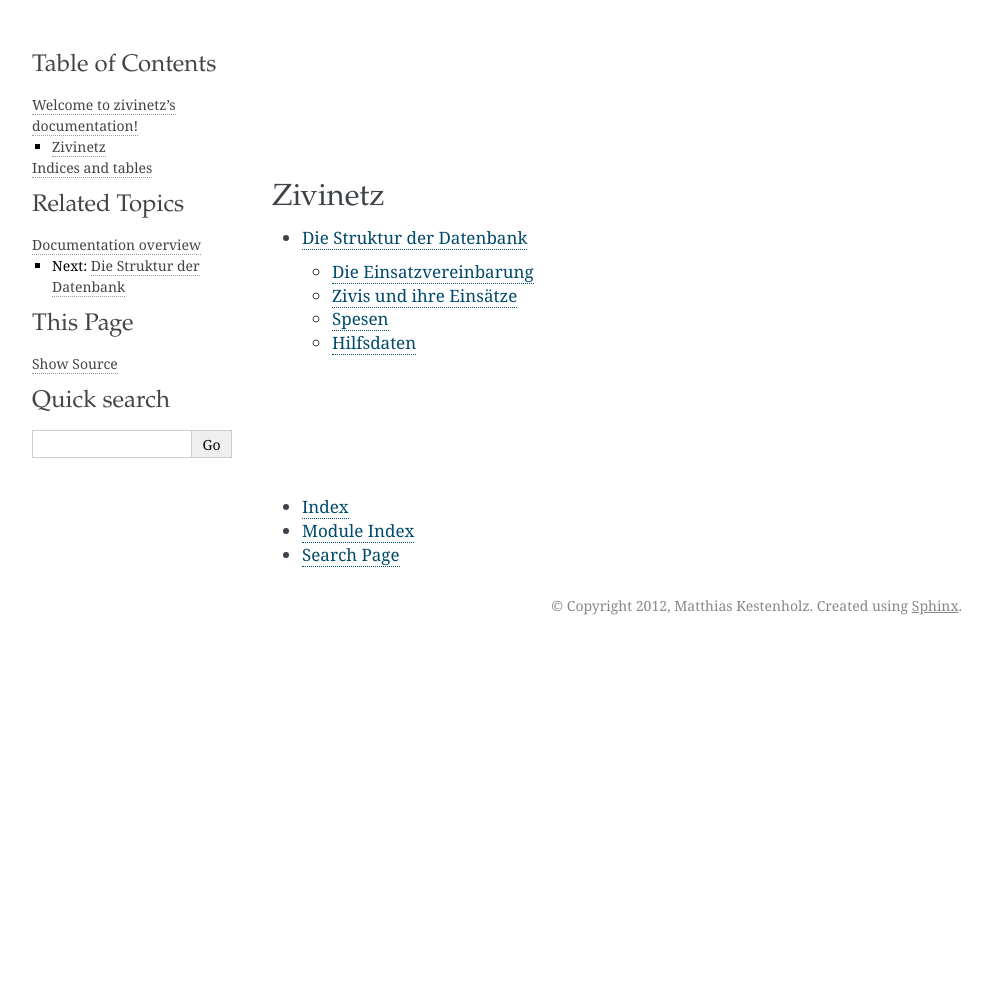
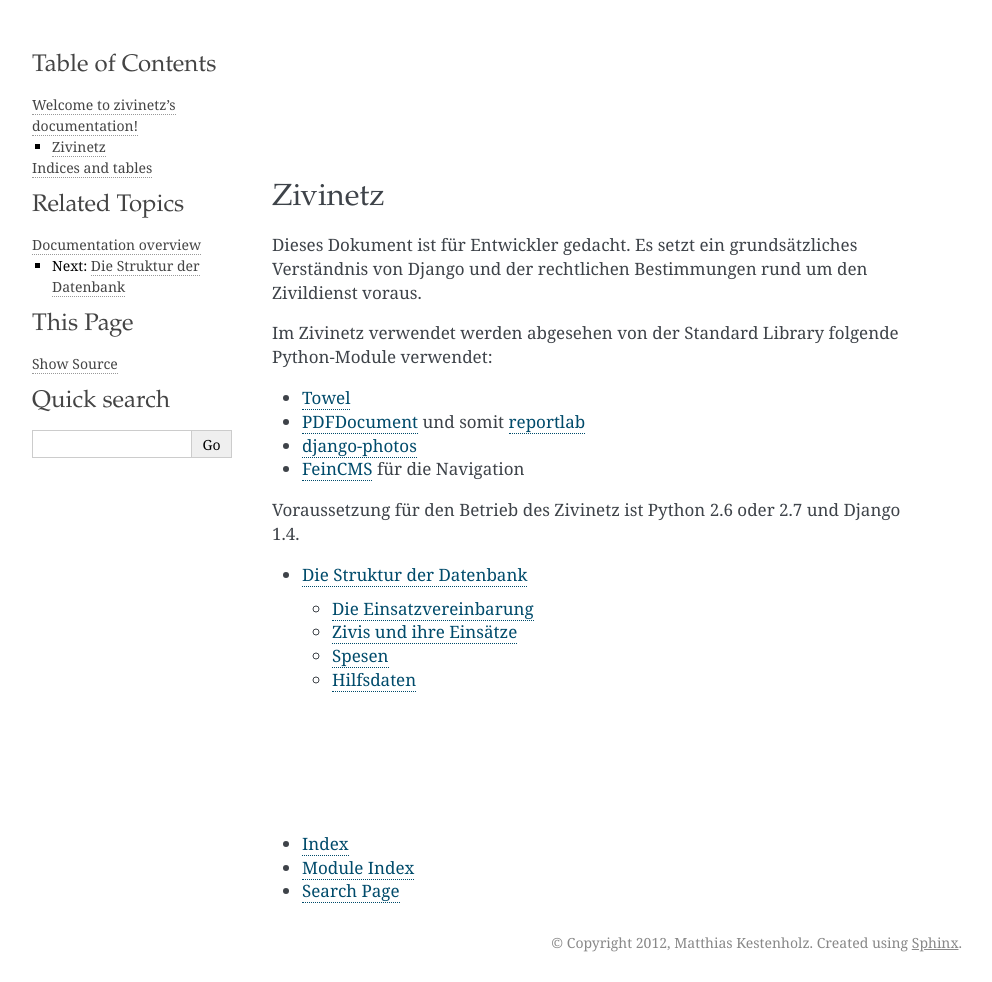
Before and after one commit to matthiask/zivinetz, a Sphinx documentation site: the page built from docs/index.rst, in a window 1280 px wide. Shown: the whole page, without its empty margins (148-1140 px from the left). Built offline with Sphinx 7.4.7, drawn with Linux system fonts in a browser that asks for light colours; before the commit the page ends 900 px from its top, so only the background shows below that.

Commit message:
Add an introductory statement to the docs

```diff
--- a/docs/index.rst
+++ b/docs/index.rst
@@ -3,6 +3,23 @@ Welcome to zivinetz's documentation!
 
 Zivinetz
 --------
+
+Dieses Dokument ist für Entwickler gedacht. Es setzt ein grundsätzliches
+Verständnis von Django und der rechtlichen Bestimmungen rund um den
+Zivildienst voraus.
+
+Im Zivinetz verwendet werden abgesehen von der Standard Library folgende
+Python-Module verwendet:
+
+- `Towel <https://github.com/matthiask/towel/>`_
+- `PDFDocument <https://github.com/matthiask/pdfdocument/>`_ und somit
+  `reportlab <http://www.reportlab.com/>`_
+- `django-photos <https://github.com/matthiask/django-photos/>`_
+- `FeinCMS <http://feincms.org>`_ für die Navigation
+
+Voraussetzung für den Betrieb des Zivinetz ist Python 2.6 oder 2.7 und
+Django 1.4.
+
 
 .. toctree::
    :maxdepth: 2
```
